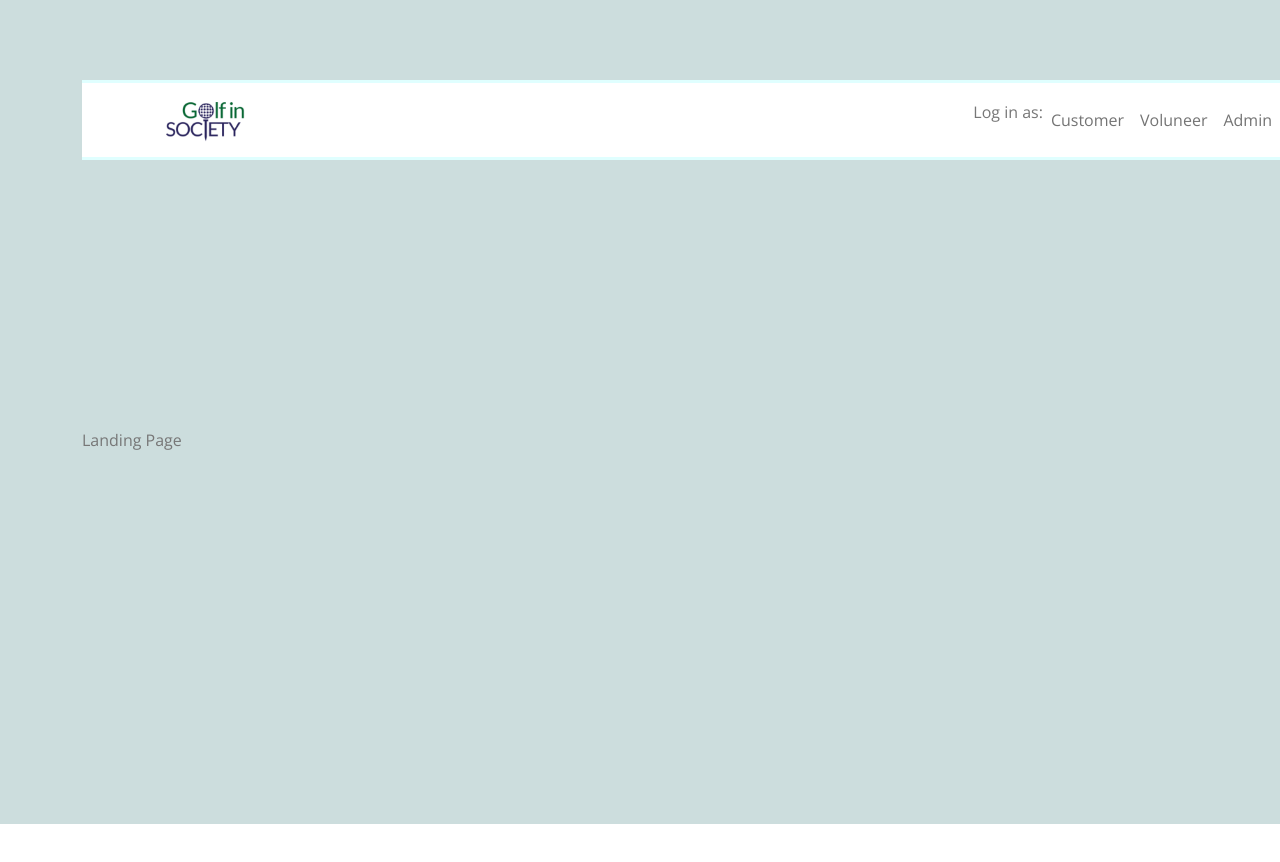
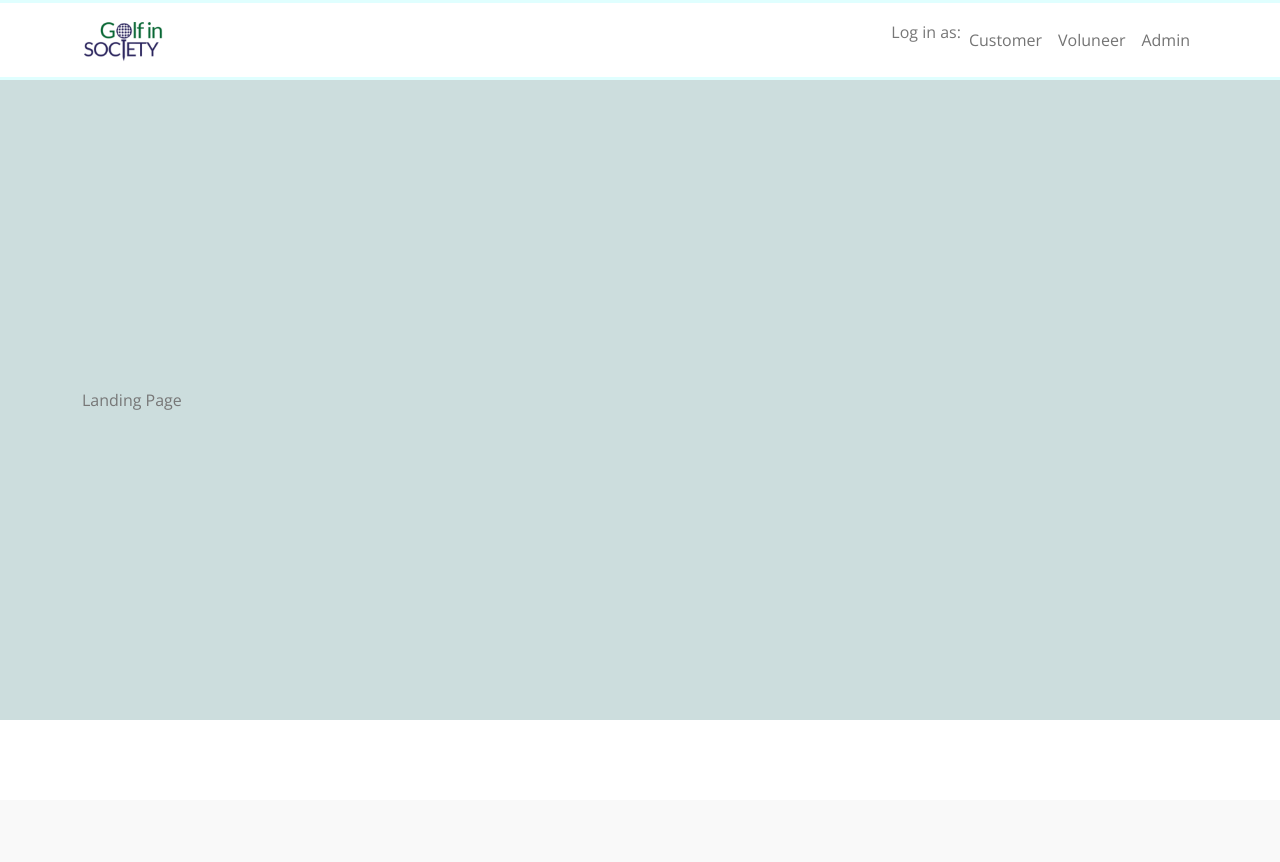
Before and after one commit to AlexKynoch/golf-frontend, a React (Create React App) app: page /view-users in a window 1280 px wide. Shown: the top 862 px of the page. After the commit the page ends 800 px from the top, so only its background shows below. Built offline with nearby package versions, Linux system fonts and the light colour scheme.

Commit message:
fix navbar positioning

```diff
--- a/src/App.css
+++ b/src/App.css
@@ -1,29 +1,29 @@
 .App {
   background-color: #ccdddd;
   height: fit-content;
-  width: 100%;
-  min-height: 100vh;
-  min-width: 100vw;
+  width: 100vw;
+  min-height: 100%;
+  min-width: 100%;
   flex-direction: column;
-  position: relative;
   justify-content: center !important;
   align-items: center;
-  padding: 40px;
   max-width: 100%;
+  /* display: flex; */
+  justify-content: center;
+  align-items: start;
 }
 
 .contentContainer {
   /* height: 200vh; */
   height: fit-content;
   width: 100vw;
-  padding: 5%;
-
+  padding-bottom: 5%;
+  padding: 40px;
   display: flex;
   flex-direction: column;
-  position: relative;
   justify-content: center;
   align-items: center;
-  min-height: 90vh;
+  min-height: 100vh;
   /* max-width: 1000px; */
   overflow: hidden;
 }
@@ -34,9 +34,9 @@
   background-color: lightcyan;
   position: absolute;
   top: 0;
+  left:0;
   height: 10vh;
   overflow: hidden;
-
   display: flex;
   flex-direction: row;
   justify-content: center;
@@ -52,8 +52,8 @@
 }
 
 @media only screen and (min-height: 400px) {
-  .App {
-    padding: 10vh 0;
+  .contentContainer {
+    padding: 12vh 0;
   }
   .navOffset {
     height: 10vh;
--- a/src/App.js
+++ b/src/App.js
@@ -17,7 +17,7 @@ import Profile from "./Profilepage/Profile"
 import CgaDashboard from "./Dashboards/CgaDashboard/CgaDashboard"
 import CgaCreateSessionMain from "./Dashboards/CgaDashboard/CgaCreateSessionMain"
 import ViewUsers from "./Dashboards/CgaDashboard/CgaViewUsers"
-import UserCalendar from "./Dashboards/UserDashboard/UserPage"
+import UserCalendar from "./Dashboards/UserDashboard/UserCalendar"
 import LandingPage from "./LandingPage"
 import AdminCalendar from "./Dashboards/AdminDashboard/AdminCalendar"
 import UserRegister from "./Dashboards/AdminDashboard/UserRegister"
--- a/src/Dashboards/AdminDashboard/AdminCalendar.js
+++ b/src/Dashboards/AdminDashboard/AdminCalendar.js
@@ -13,21 +13,22 @@ import sessionInfo from "./../../CalendarComponents/sessionInfo"
 import NavBar from '../../NavBar'
 
 function AdminCalendar(props) {
+  const currentDate = new Date()
+
   const [currentMonth, cCurrentMonth] = useState(new Date())
-  const [userBooking, cUserBooking] = useState(false)
-  const [currentDate, cCurrentDate] = useState(new Date())
+  // const [userBooking, cUserBooking] = useState(false)
   const [currentUser, cCurrentUser] = useState(undefined)
   const [sessions, cSessions] = useState([])
   const [users, cUsers] = useState([])
   const [sort, cSort] = useState('showAll')
-  const [usersOld, cUsersOld] = useState([
-    {id: '1',
-    userName: 'Pauln1',
-    location: 'Sheffield',
-    role: 'user',
-    firstName: 'Paul'
-    }
-  ])
+  // const [usersOld, cUsersOld] = useState([
+  //   {id: '1',
+  //   userName: 'Pauln1',
+  //   location: 'Sheffield',
+  //   role: 'user',
+  //   firstName: 'Paul'
+  //   }
+  // ])
   const [autoCompleteInput, cAutoCompleteInput] = useState('');
   const [autoCompleteInputBooking, cAutoCompleteInputBooking] = useState('');
   const [autoCompleteInputCancel, cAutoCompleteInputCancel] = useState('');
--- a/src/Dashboards/UserDashboard/UserPage.js
+++ /dev/null
@@ -1,23 +0,0 @@
-import React from 'react'
-import UserCalendar from "./UserCalendar"
-import NavBar from '../../NavBar'
-
-function UserPage(props) {
-    const links = [
-        false,
-        { name: "Calendar", url: "/customer/calendar" },
-        { name: "Profile", url: "/customer/profile" },
-        { name: "Log Out", url: "/home" },
-
-    ]
-    return (
-        <div>
-            <div className="navOffset">
-                <NavBar links={links} />
-            </div>
-                <UserCalendar client={props.client} />
-        </div>
-    )
-}
-
-export default UserPage
--- a/src/Footer.css
+++ b/src/Footer.css
@@ -5,5 +5,5 @@
     bottom: 0;
     left: 0;
     width: 100%;
-    height: 10%
+    height: 10vh
 }
--- a/src/Profilepage/PPVolunteer.css
+++ b/src/Profilepage/PPVolunteer.css
@@ -5,11 +5,7 @@
   /* background-color: rgb(204, 221, 221); */
 }
 
-.App {
-  display: flex;
-  justify-content: center;
-  align-items: start;
-}
+
 
 .volunteer-container {
   display: block;
```
